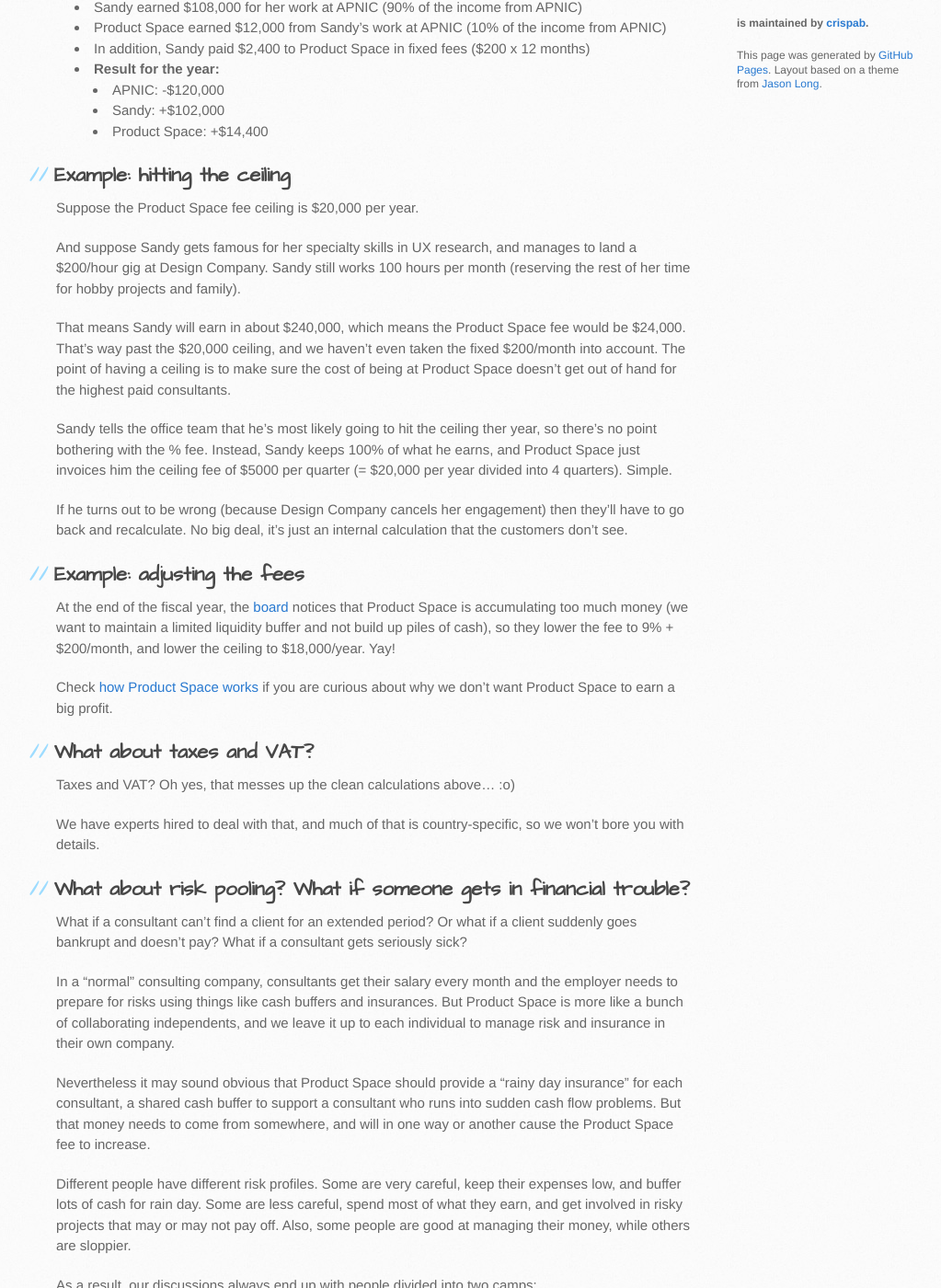
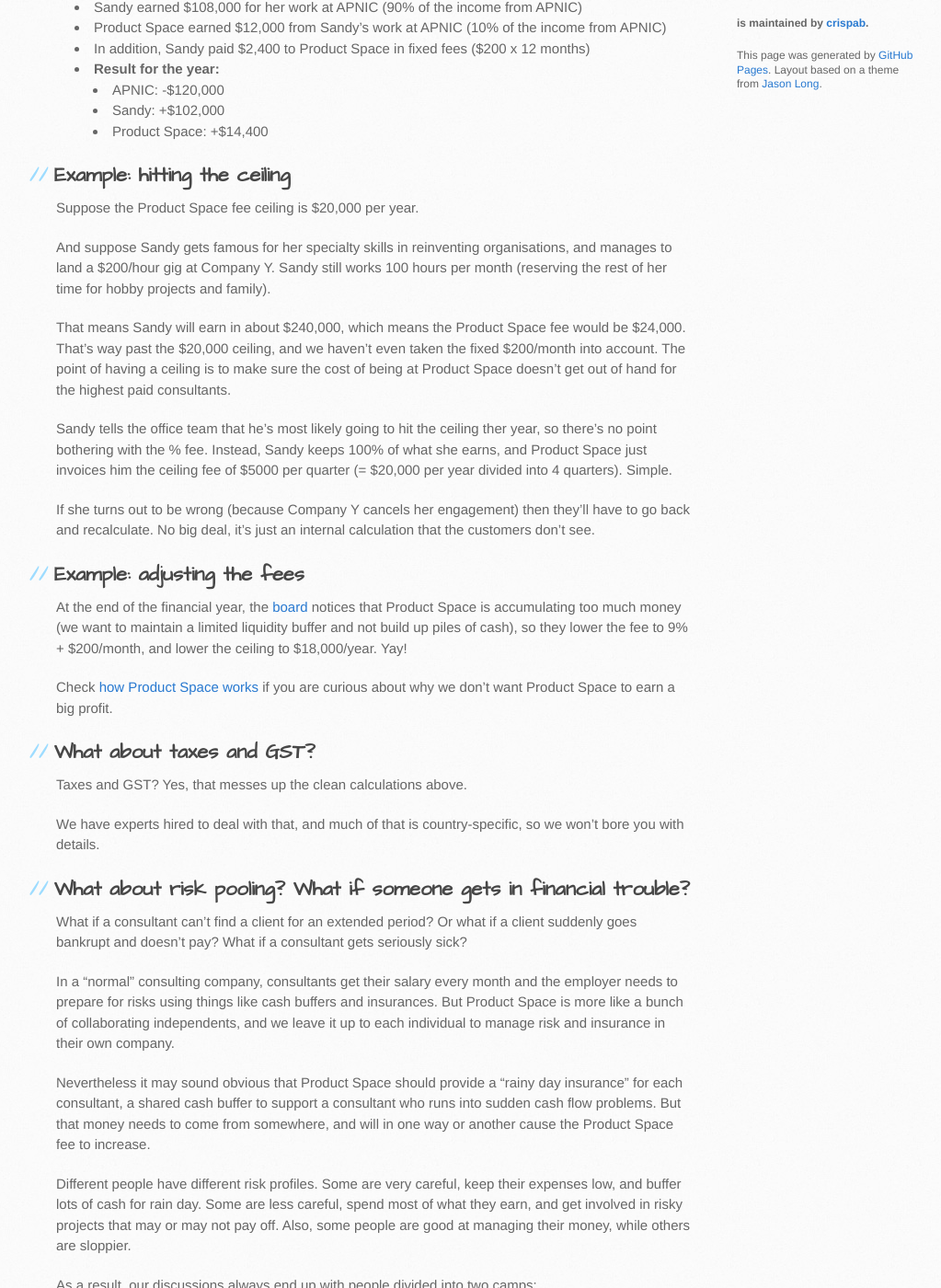
Before and after one commit to crispab/crisp-dna, a Jekyll site: the page built from _docs/economic-model.md, in a window 1280 px wide and 1400 px high, scrolled down 986 px. Shown: the whole window at 92% size, without its empty margins (109-1132 px from the left). Built offline with Jekyll 4.4.1, drawn with Linux system fonts in a browser that asks for light colours; some of the changed text lies outside the part shown.

```diff
--- a/CNAME
+++ b/CNAME
@@ -1 +1 @@
-dna.theproductspace.com
+theproductspace.github.io
--- a/_docs/economic-model.md
+++ b/_docs/economic-model.md
@@ -45,25 +45,25 @@ Example: hitting the ceiling
 
 Suppose the Product Space fee ceiling is $20,000 per year.
 
-And suppose Sandy gets famous for her specialty skills in UX research, and manages to land a $200/hour gig at Design Company. Sandy still works 100 hours per month (reserving the rest of her time for hobby projects and family).
+And suppose Sandy gets famous for her specialty skills in reinventing organisations, and manages to land a $200/hour gig at Company Y. Sandy still works 100 hours per month (reserving the rest of her time for hobby projects and family).
 
 That means Sandy will earn in about $240,000, which means the Product Space fee would be $24,000. That's way past the $20,000 ceiling, and we haven't even taken the fixed $200/month into account. The point of having a ceiling is to make sure the cost of being at Product Space doesn't get out of hand for the highest paid consultants.
 
-Sandy tells the office team that he's most likely going to hit the ceiling ther year, so there's no point bothering with the % fee. Instead, Sandy keeps 100% of what he earns, and Product Space just invoices him the ceiling fee of $5000 per quarter (= $20,000 per year divided into 4 quarters). Simple.
+Sandy tells the office team that he's most likely going to hit the ceiling ther year, so there's no point bothering with the % fee. Instead, Sandy keeps 100% of what she earns, and Product Space just invoices him the ceiling fee of $5000 per quarter (= $20,000 per year divided into 4 quarters). Simple.
 
-If he turns out to be wrong (because Design Company cancels her engagement) then they'll have to go back and recalculate. No big deal, it's just an internal calculation that the customers don't see.
+If she turns out to be wrong (because Company Y cancels her engagement) then they'll have to go back and recalculate. No big deal, it's just an internal calculation that the customers don't see.
 
 Example: adjusting the fees
 ---------------------------
 
-At the end of the fiscal year, the [board](board.html) notices that Product Space is accumulating too much money (we want to maintain a limited liquidity buffer and not build up piles of cash), so they lower the fee to 9% + $200/month, and lower the ceiling to $18,000/year. Yay!
+At the end of the financial year, the [board](board.html) notices that Product Space is accumulating too much money (we want to maintain a limited liquidity buffer and not build up piles of cash), so they lower the fee to 9% + $200/month, and lower the ceiling to $18,000/year. Yay!
 
 Check [how Product Space works](how-Product Space-works.html) if you are curious about why we don't want Product Space to earn a big profit.
 
-What about taxes and VAT?
+What about taxes and GST?
 -------------------------
 
-Taxes and VAT? Oh yes, that messes up the clean calculations above... :o)
+Taxes and GST? Yes, that messes up the clean calculations above.
 
 We have experts hired to deal with that, and much of that is country-specific, so we won't bore you with details.
 
```
Also changed, not shown: other parts of _docs/economic-model.md (+1 -1 lines).
